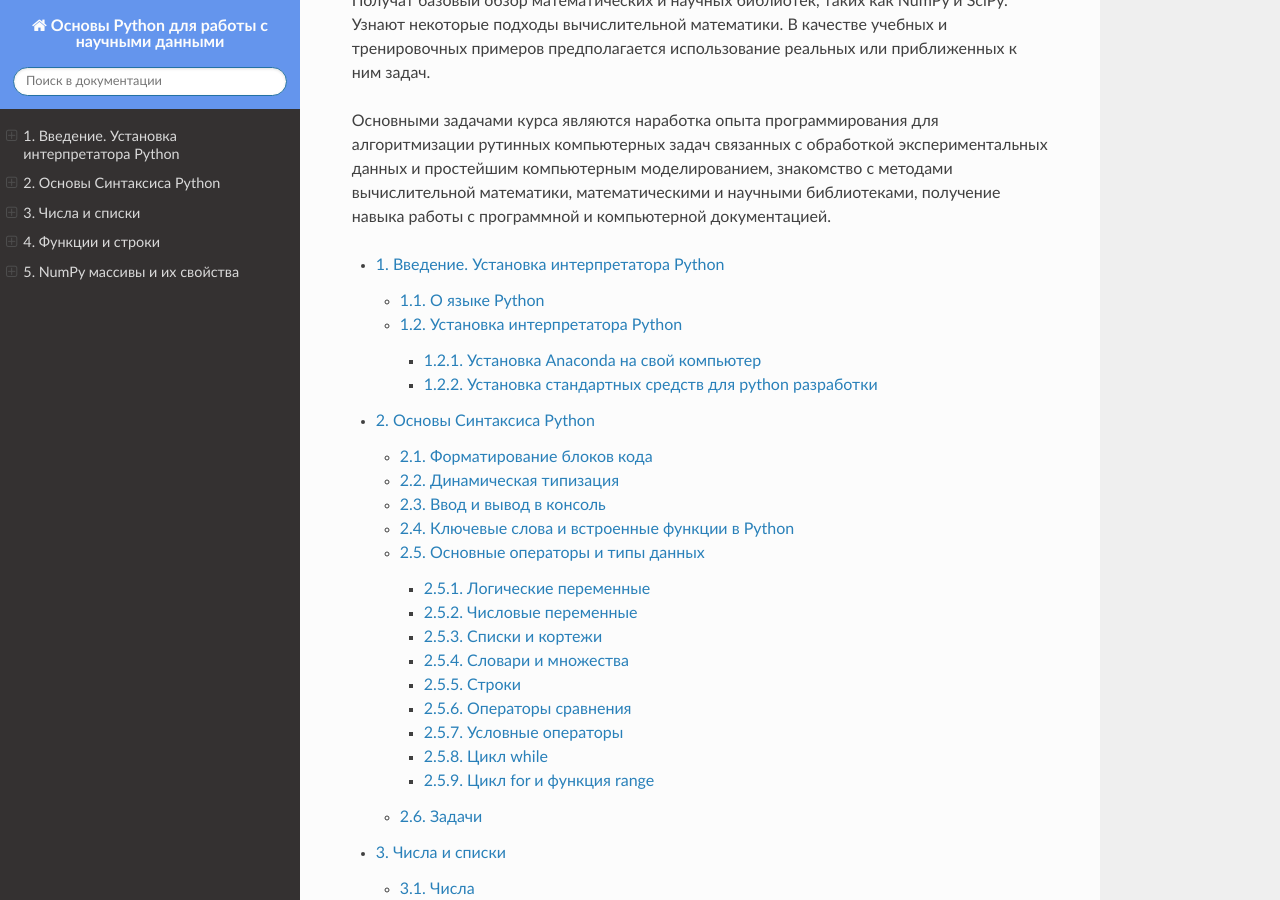
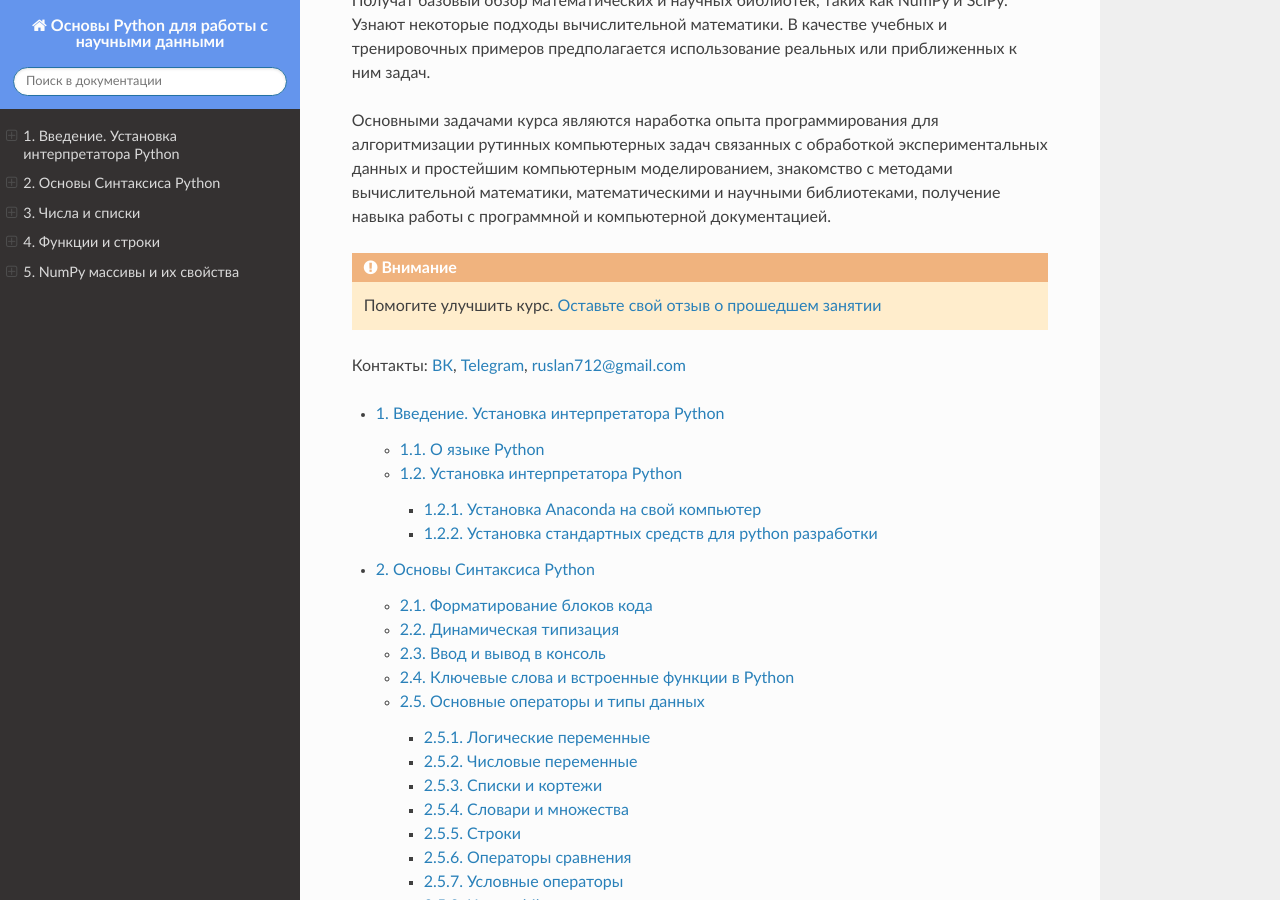
Before and after one commit to yamarus/PyForSci, a Sphinx documentation site: the page built from source/index.rst, in a window 1280 px wide and 900 px high, scrolled down 351 px. Built offline with Sphinx 7.4.7 and the Read the Docs theme 2.0.0, drawn with Linux system fonts in a browser that asks for light colours.

```diff
--- a/source/index.rst
+++ b/source/index.rst
@@ -12,6 +12,14 @@
 
 Основными задачами курса являются наработка опыта программирования  для алгоритмизации рутинных компьютерных задач связанных с обработкой экспериментальных данных и простейшим компьютерным моделированием, знакомство с методами вычислительной математики, математическими и научными библиотеками, получение навыка работы с программной и компьютерной документацией.
 
+.. attention::
+
+    Помогите улучшить курс. `Оставьте свой отзыв о прошедшем занятии <https://forms.gle/gbpJZx2bMWDVCkpT8>`_
+
+Контакты: `ВК <https://vk.com/ruslan712>`_, `Telegram <https://t.me/yamaletdinov_rd>`_,  ruslan712@gmail.com
+
+
+
 
 .. toctree::
    :numbered:
--- a/source/theme1.rst
+++ b/source/theme1.rst
@@ -24,4 +28,4 @@ Python является высокоуровневым интерпретиру
 
 Установка стандартных средств для python разработки
 -----------------------------------------------------------
-Если вы по каким то причинам решили не устанавливать anaconda, а пользоваться стандартными средствами python (**это требует больших усилий и времени для установки**), то вам как минимум потребуется установить интерпретатор Python с `оффициального сайта <https://www.python.org/downloads/windows/>`_ (после установки интерпретатора вам придется дополнительно установить математические и научные модули с помощью менеджера пакетов `PyPI <https://pypi.org/>`_), и какую нибудь среду разработки (например, `PyCharm <https://www.jetbrains.com/ru-ru/pycharm/download/#section=windows>`_, `Spyder <https://www.spyder-ide.org/>`_, `Jupyter Notebook <https://jupyter.org/>`_).
+Если вы по каким то причинам решили не устанавливать anaconda, а пользоваться стандартными средствами python (**это требует больших усилий и времени для установки**), то вам как минимум потребуется установить интерпретатор Python с `оффициального сайта <https://www.python.org/downloads/windows/>`_ (после установки интерпретатора вам придется дополнительно установить математические и научные модули с помощью менеджера пакетов `PyPI <https://pypi.org/>`_), и какую-нибудь среду разработки (например, `PyCharm <https://www.jetbrains.com/ru-ru/pycharm/download/#section=windows>`_, `Spyder <https://www.spyder-ide.org/>`_, `Jupyter Notebook <https://jupyter.org/>`_).
```
Also changed, not shown: other parts of source/theme1.rst (+4 -0 lines), 10 other files.
